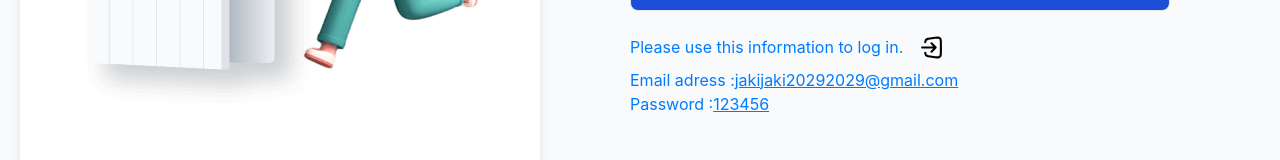
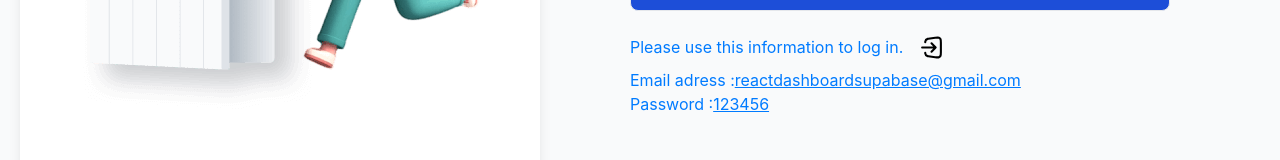
Before and after one commit to SaifeddineCode/react_dashboard_supabase, a React (Create React App) app: page /blog in a window 1280 px wide. Shown: the part 400-560 px from the top of the page. Built offline with nearby package versions, Linux system fonts and the light colour scheme.

Commit message:
Update Login.jsx

```diff
--- a/src/pages/Login.jsx
+++ b/src/pages/Login.jsx
@@ -143,9 +143,9 @@ const Login = ({setToken,setCurrentSession}) => {
                 <div className='flex flex-col '>
                     <div>Email adress :
                     <span
-                        onClick={()=>copyToClipboard("jakijaki20292029@gmail.com")}
+                        onClick={()=>copyToClipboard("reactdashboardsupabase@gmail.com")}
                         className='underline cursor-pointer'>
-                        jakijaki20292029@gmail.com
+                        reactdashboardsupabase@gmail.com
                     </span>
                     </div>
                     <div>Password :
```
